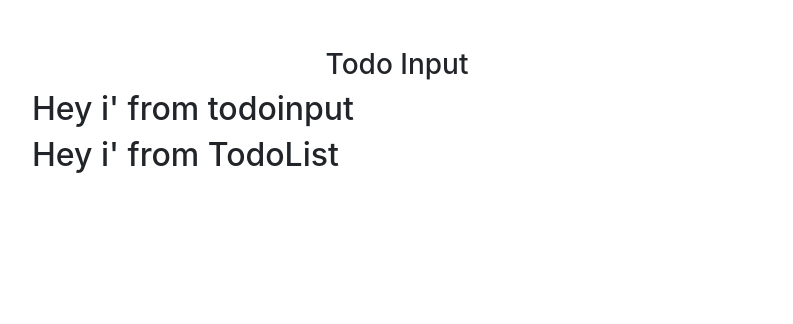
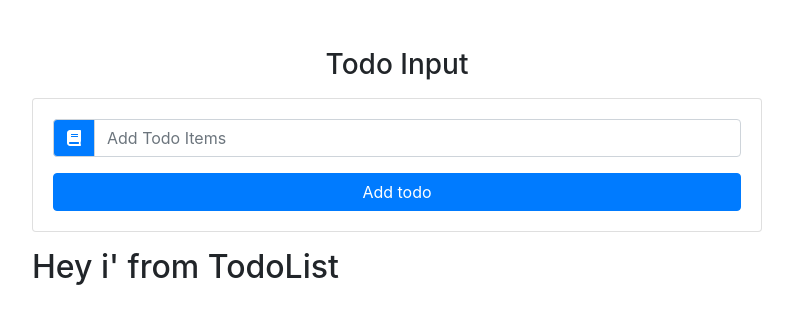
Before and after one commit to schandan351/Todo-react, a React (Create React App) app: page / in a window 1280 px wide. Shown: the top 324 px of the page, without its empty margins (243-1036 px from the left). Built offline with nearby package versions, Linux system fonts and the light colour scheme.

Commit message:
todoinput component added

```diff
--- a/package.json
+++ b/package.json
@@ -6,6 +6,7 @@
     "bootstrap": "^4.3.1",
     "react": "^16.9.0",
     "react-dom": "^16.9.0",
+    "react-icons": "^3.7.0",
     "react-scripts": "3.1.1"
   },
   "scripts": {
--- a/src/components/TodoInput.js
+++ b/src/components/TodoInput.js
@@ -1,9 +1,24 @@
 import React,{Component} from 'react';
-
+import {FaBook} from 'react-icons/fa';
 export default class TodoInput extends Component{
   render(){
+    const {item,handleChange,handleSubmit}=this.props;
     return(
-      <h2>Hey i' from todoinput</h2>
-    )
+      <div className="card card-body my-3">
+        <form onSubmit={handleSubmit}>
+            <div className="input-group">
+              <div className="input-group-prepend">
+                <div className="input-group-text bg-primary text-white">
+                    <FaBook />
+                </div>
+              </div>
+              <input type="text" className="form-control text-capitalize"
+              value={item} placeholder="Add todo items" onChange={handleChange}
+              />
+            </div>
+            <button className="btn btn-block btn-primary mt-3">Add todo</button>
+        </form>
+      </div>
+    );
   }
 }
```
Also changed, not shown: 1 other file (tests, documents, lock files or other folders).
